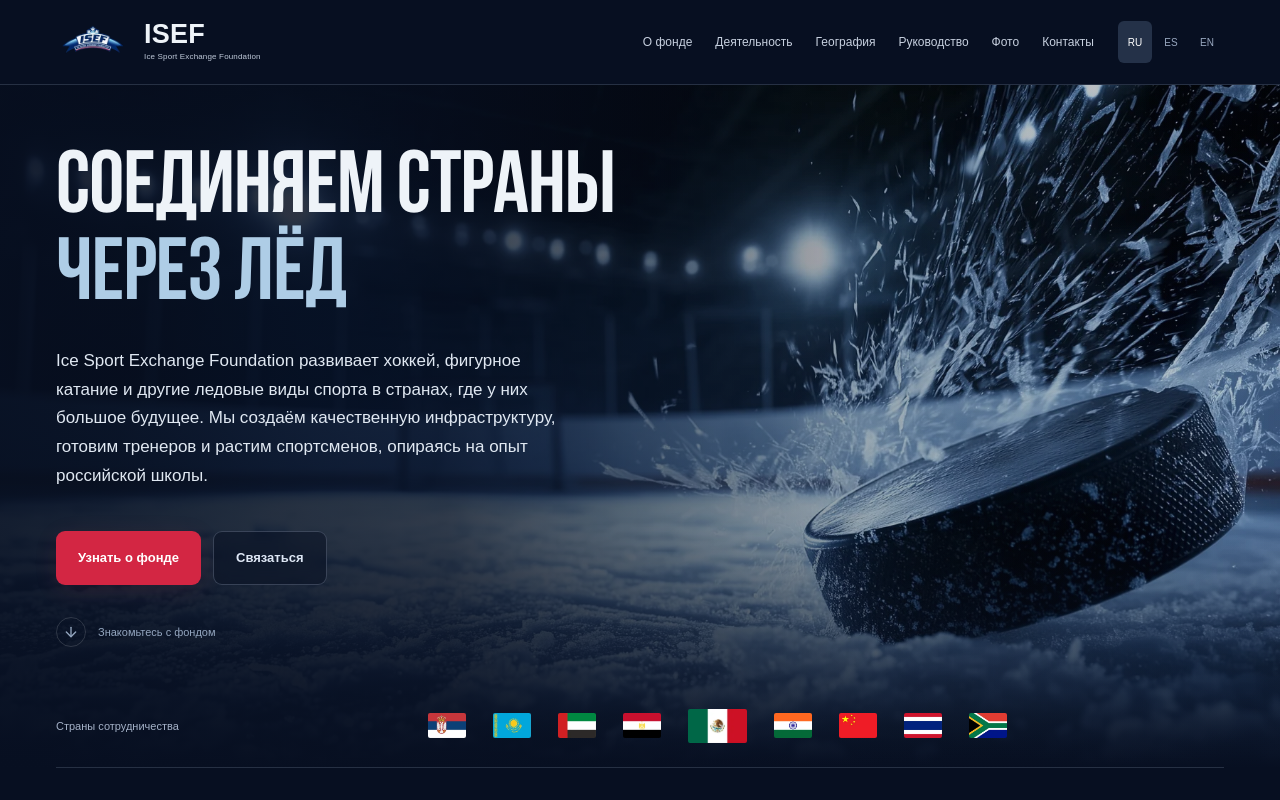
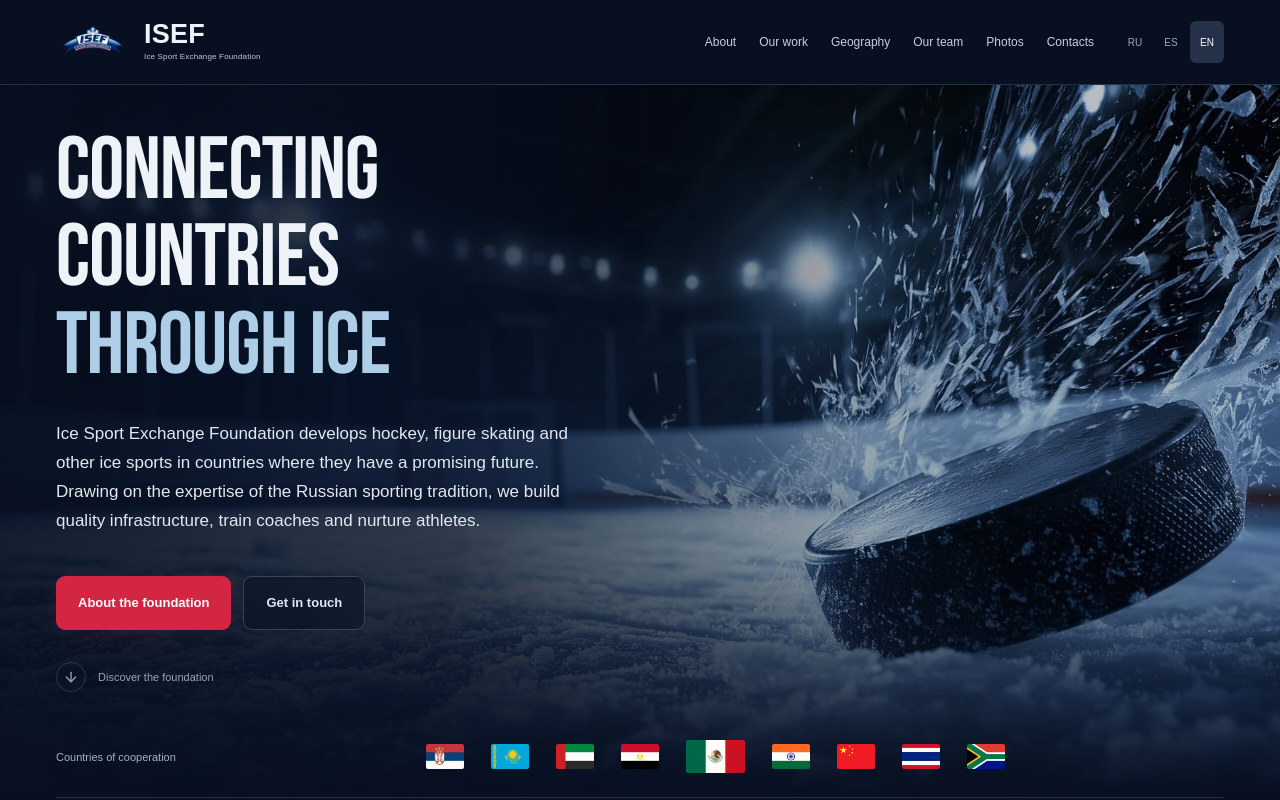
Before and after one commit to mentyrop/ISEF, a React (Vite) app: page / in a window 1280 px wide. Shown: the top 800 px of the page. Built offline with nearby package versions, Linux system fonts and the light colour scheme; a web font is replaced by a local one.

Commit message:
Add device language detection and direct language pages

```diff
--- a/package.json
+++ b/package.json
@@ -9,6 +9,7 @@
     "dev": "vite --host 127.0.0.1",
     "prebuild": "node scripts/optimize-portraits.mjs",
     "build": "tsc -b && vite build",
+    "postbuild": "node scripts/build-language-pages.mjs",
     "preview": "vite preview --host 127.0.0.1",
     "test": "playwright test",
     "typecheck": "tsc -b"
--- a/playwright.config.ts
+++ b/playwright.config.ts
@@ -8,6 +8,7 @@ export default defineConfig({
     baseURL: 'http://127.0.0.1:4173',
     browserName: 'chromium',
     channel: 'chrome',
+    locale: 'ru-RU',
     reducedMotion: 'reduce',
     screenshot: 'only-on-failure',
   },
--- a/src/App.tsx
+++ b/src/App.tsx
@@ -6,16 +6,7 @@ import { galleryPhotos as photos } from './gallery-photos'
 import { designCopy } from './design-copy'
 import BiographyDialog, { PersonPortrait } from './BiographyDialog'
 import { biographyLabels } from './biographies'
-
-function initialLanguage(): Language {
-  const query = new URLSearchParams(window.location.search).get('lang')
-  if (query === 'ru' || query === 'en' || query === 'es') return query
-  try {
-    const saved = localStorage.getItem('isef-language')
-    if (saved === 'en' || saved === 'es') return saved
-  } catch { /* The site also works when storage is unavailable. */ }
-  return 'ru'
-}
+import { initialLanguage, isLanguage, localizedUrl } from './language'
 
 function Reveal({ children, className = '', delay = 0 }: { children: ReactNode; className?: string; delay?: number }) {
   const reduce = useReducedMotion()
@@ -111,6 +102,19 @@ export default function App() {
   const copy = content[language]
   const design = designCopy[language]
 
+  const changeLanguage = (nextLanguage: Language) => {
+    try { localStorage.setItem('isef-language', nextLanguage) } catch { /* Storage is optional. */ }
+    const url = localizedUrl(window.location.href, nextLanguage)
+    if (url.href !== window.location.href) window.history.pushState(null, '', url)
+    setLanguage(nextLanguage)
+  }
+
+  useEffect(() => {
+    const restoreLanguage = () => setLanguage(initialLanguage())
+    window.addEventListener('popstate', restoreLanguage)
+    return () => window.removeEventListener('popstate', restoreLanguage)
+  }, [])
+
   useEffect(() => {
     const hash = window.location.hash
     if (!hash) return
@@ -130,11 +134,13 @@ export default function App() {
     document.querySelector('meta[name="description"]')?.setAttribute('content', copy.description)
     document.querySelector('meta[property="og:title"]')?.setAttribute('content', copy.title)
     document.querySelector('meta[property="og:description"]')?.setAttribute('content', copy.description)
-    try { localStorage.setItem('isef-language', language) } catch { /* Storage is optional. */ }
     const url = new URL(window.location.href)
-    if (language === 'ru') url.searchParams.delete('lang')
-    else url.searchParams.set('lang', language)
-    window.history.replaceState(null, '', url)
+    // Old shared links keep working and become the same shareable language URL.
+    if (isLanguage(url.searchParams.get('lang'))) {
+      window.history.replaceState(null, '', localizedUrl(url.href, language))
+    }
+    document.querySelector('link[rel="canonical"]')?.setAttribute('href', `https://isef.pro/${language}/`)
+    document.querySelector('meta[property="og:url"]')?.setAttribute('content', `https://isef.pro/${language}/`)
   }, [language, copy])
 
   const closeMenu = () => menuDialog.current?.close()
@@ -153,7 +159,7 @@ export default function App() {
         </a>
         <nav className="desktop-nav" aria-label={copy.openMenu}>{copy.nav.map((label, index) =>
           <a key={sectionIds[index]} href={`#${sectionIds[index]}`}>{label}</a>)}</nav>
-        <LanguagePicker language={language} onChange={setLanguage} copy={copy} />
+        <LanguagePicker language={language} onChange={changeLanguage} copy={copy} />
         <button className="mobile-language" onClick={openMenu} aria-label={copy.languageLabel}>{language.toUpperCase()}</button>
         <button className="icon-button menu-toggle" aria-label={copy.openMenu} aria-expanded={menuOpen} aria-controls="mobile-menu" onClick={openMenu}><Menu /></button>
     </div></header>
@@ -165,7 +171,7 @@ export default function App() {
         <nav>{copy.nav.map((label, index) => <a key={sectionIds[index]} href={`#${sectionIds[index]}`} onClick={closeMenu}>
           <span className="menu-index">0{index + 1}</span>{label}<ArrowUpRight size={22} />
         </a>)}</nav>
-        <LanguagePicker language={language} onChange={setLanguage} copy={copy} />
+        <LanguagePicker language={language} onChange={changeLanguage} copy={copy} />
         <a className="menu-email" href="mailto:info@glazov.me">info@glazov.me</a>
       </dialog>
 
--- /dev/null
+++ b/src/language.ts
@@ -0,0 +1,48 @@
+import type { Language } from './content'
+
+export const supportedLanguages = ['ru', 'en', 'es'] as const
+
+export function isLanguage(value: string | null | undefined): value is Language {
+  return supportedLanguages.some(language => language === value)
+}
+
+export function languageFromPath(pathname: string): Language | undefined {
+  const segment = pathname.replace(/\/index\.html$/, '').replace(/\/+$/, '').slice(1)
+  return isLanguage(segment) ? segment : undefined
+}
+
+export function resolveLanguage({ pathname, search, savedLanguage, deviceLanguages }: {
+  pathname: string
+  search: string
+  savedLanguage?: string | null
+  deviceLanguages: readonly string[]
+}): Language {
+  const pathLanguage = languageFromPath(pathname)
+  if (pathLanguage) return pathLanguage
+  const queryLanguage = new URLSearchParams(search).get('lang')
+  if (isLanguage(queryLanguage)) return queryLanguage
+  if (isLanguage(savedLanguage)) return savedLanguage
+  for (const locale of deviceLanguages) {
+    const language = locale.trim().toLowerCase().split(/[-_]/)[0]
+    if (isLanguage(language)) return language
+  }
+  return 'en'
+}
+
+export function localizedUrl(currentUrl: string, language: Language): URL {
+  const url = new URL(currentUrl)
+  url.pathname = `/${language}/`
+  url.searchParams.delete('lang')
+  return url
+}
+
+export function initialLanguage(): Language {
+  let savedLanguage: string | null = null
+  try { savedLanguage = localStorage.getItem('isef-language') } catch { /* Storage is optional. */ }
+  return resolveLanguage({
+    pathname: window.location.pathname,
+    search: window.location.search,
+    savedLanguage,
+    deviceLanguages: navigator.languages?.length ? navigator.languages : [navigator.language],
+  })
+}
--- a/vite.config.ts
+++ b/vite.config.ts
@@ -3,8 +3,8 @@ import react from '@vitejs/plugin-react'
 
 export default defineConfig({
   plugins: [react()],
-  // Relative URLs also work when GitHub Pages serves the site under /repository/.
-  base: './',
+  // Shared assets resolve from isef.pro on both / and the /ru/, /en/, /es/ pages.
+  base: '/',
   build: {
     rollupOptions: {
       input: { main: 'index.html', concepts: 'concepts.html' },
```
Also changed, not shown: scripts/build-language-pages.mjs (added, +37 -0 lines), tests/language.unit.ts (added, +37 -0 lines), 1 other file (tests, documents, lock files or other folders).
